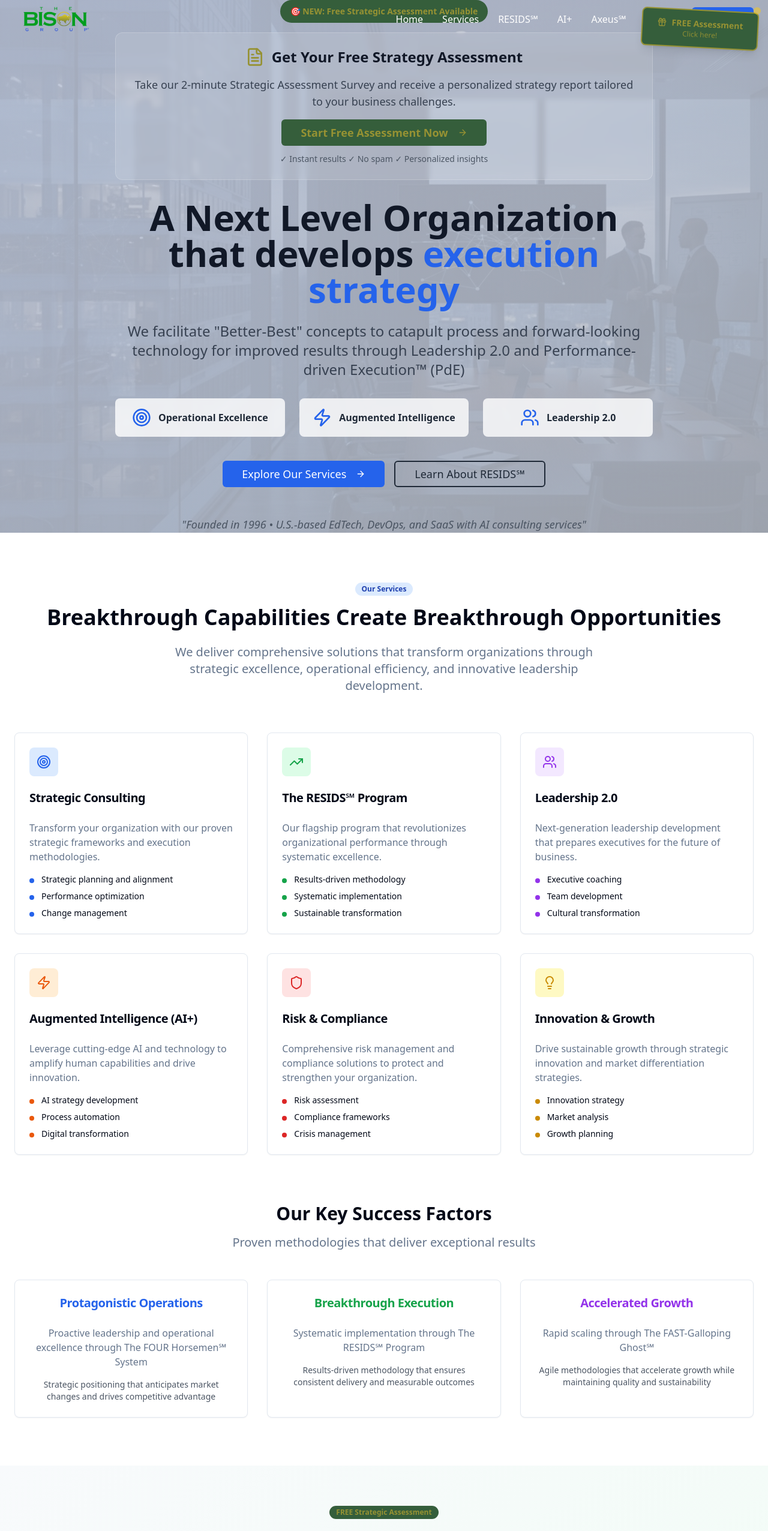
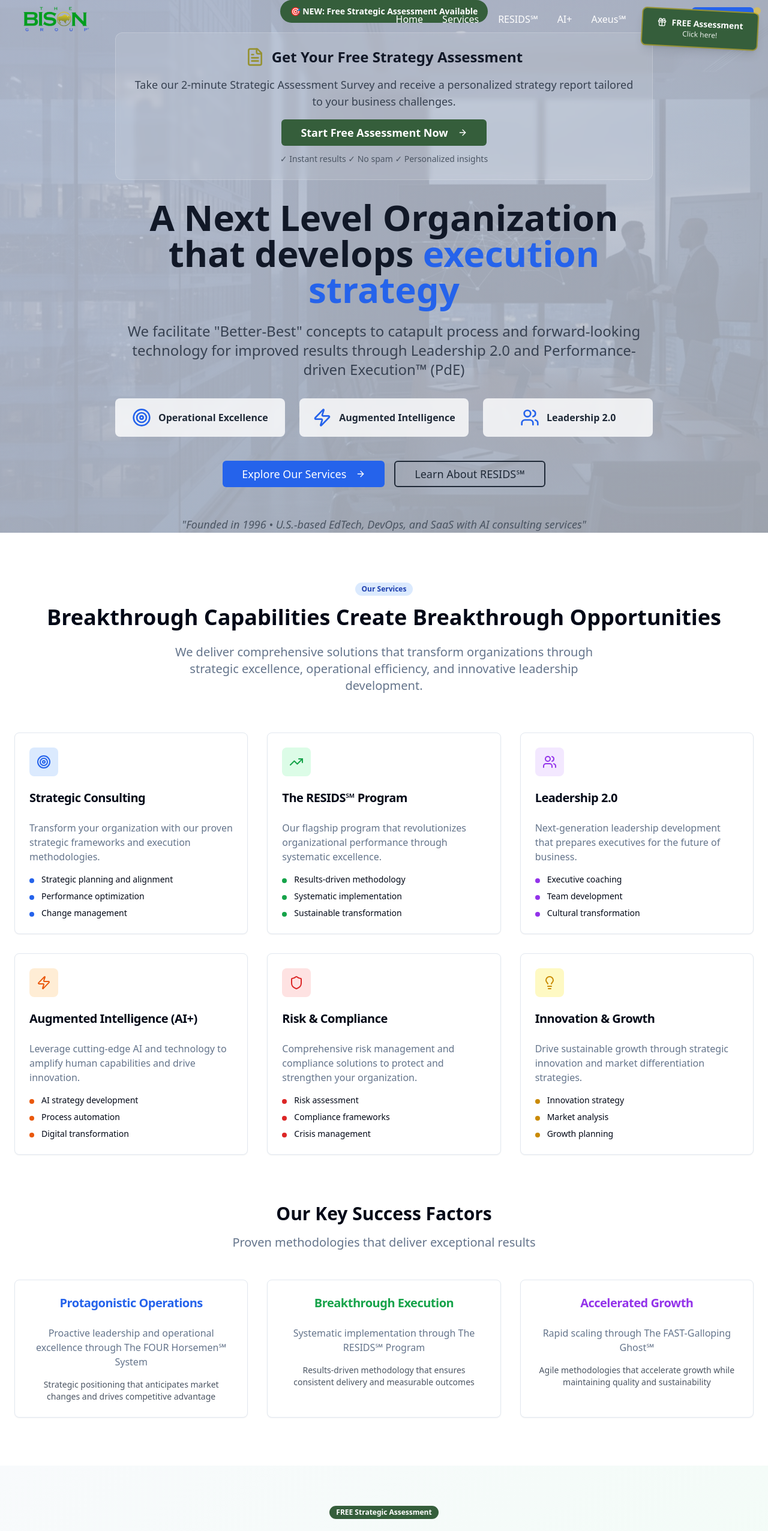
Before and after one commit to gtdidea/Bison-newsiterevised, a React (Vite) app: page / in a window 1280 px wide. Shown: the top 2552 px of the page at 60% size. Built offline with nearby package versions, Linux system fonts and the light colour scheme.

Commit message:
Updated HeroSection.tsx

```diff
--- a/src/components/HeroSection.tsx
+++ b/src/components/HeroSection.tsx
@@ -26,7 +26,7 @@ export default function HeroSection() {
           <div className="relative">
             <button
               onClick={handleAssessmentClick}
-              className="bg-[#355E3B] text-[#969233] px-6 py-3 rounded-lg shadow-lg transform rotate-3 hover:rotate-0 transition-all duration-300 cursor-pointer border-2 border-[#969233] hover:shadow-xl active:scale-95"
+              className="bg-[#355E3B] text-white px-6 py-3 rounded-lg shadow-lg transform rotate-3 hover:rotate-0 transition-all duration-300 cursor-pointer border-2 border-[#969233] hover:shadow-xl active:scale-95"
             >
               <div className="flex items-center space-x-2">
                 <Gift className="h-4 w-4" />
@@ -52,7 +52,7 @@ export default function HeroSection() {
           <div className="max-w-4xl mx-auto">
             {/* Strategic Assessment Announcement */}
             <div className="mb-8">
-              <Badge className="mb-4 bg-[#355E3B] hover:bg-[#355E3B]/90 text-[#969233] px-4 py-2 text-sm font-semibold">
+              <Badge className="mb-4 bg-[#355E3B] hover:bg-[#355E3B]/90 text-white px-4 py-2 text-sm font-semibold">
                 🎯 NEW: Free Strategic Assessment Available
               </Badge>
               <div className="bg-white/10 backdrop-blur-sm border border-white/20 rounded-xl p-6 mb-6">
@@ -65,7 +65,7 @@ export default function HeroSection() {
                 </p>
                 <Button
                   size="lg"
-                  className="bg-[#355E3B] hover:bg-[#355E3B]/90 text-[#969233] px-8 py-3 text-lg font-semibold"
+                  className="bg-[#355E3B] hover:bg-[#355E3B]/90 text-white px-8 py-3 text-lg font-semibold"
                   onClick={handleAssessmentClick}
                 >
                   Start Free Assessment Now
--- a/src/components/LeadMagnetCTA.tsx
+++ b/src/components/LeadMagnetCTA.tsx
@@ -14,7 +14,7 @@ export default function LeadMagnetCTA() {
         <div className="container mx-auto px-6">
           <div className="max-w-4xl mx-auto">
             <div className="text-center mb-12">
-              <Badge className="mb-4 bg-[#355E3B] text-[#969233] hover:bg-[#355E3B]/90">
+              <Badge className="mb-4 bg-[#355E3B] text-white hover:bg-[#355E3B]/90">
                 FREE Strategic Assessment
               </Badge>
               <h2 className="text-4xl font-bold mb-4">
@@ -95,7 +95,7 @@ export default function LeadMagnetCTA() {
 
                 <Button
                   size="lg"
-                  className="bg-[#355E3B] hover:bg-[#355E3B]/90 text-[#969233] px-8 py-4 text-lg"
+                  className="bg-[#355E3B] hover:bg-[#355E3B]/90 text-white px-8 py-4 text-lg"
                   onClick={() => setIsModalOpen(true)}
                 >
                   Start My Strategic Assessment
--- a/src/components/LeadMagnetModal.tsx
+++ b/src/components/LeadMagnetModal.tsx
@@ -465,7 +465,7 @@ For a comprehensive analysis, contact us at info@thebisongroup.io
                 <Button
                   onClick={handleSubmit}
                   disabled={!surveyData.biggestPainPoint}
-                  className="bg-[#355E3B] hover:bg-[#355E3B]/90 text-[#969233]"
+                  className="bg-[#355E3B] hover:bg-[#355E3B]/90 text-white"
                 >
                   Generate My Strategic Assessment
                 </Button>
```
